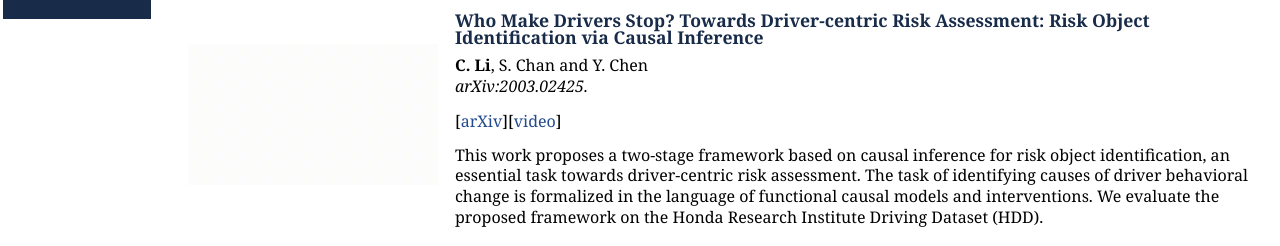
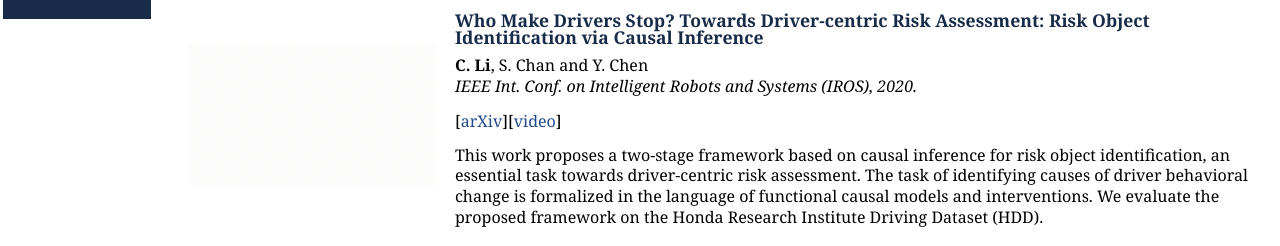
Before and after one commit to cicelyli/cicelyli.github.io, a plain HTML site: page index.html in a window 1280 px wide. Shown: the part 794-1040 px from the top of the page. Drawn offline with Linux system fonts and the light colour scheme.

Commit message:
Update index.html

```diff
--- a/index.html
+++ b/index.html
@@ -68,7 +68,7 @@ try {
 <img src="data/paper2_gif.gif" alt="" width="250px" />&nbsp;</td>
 <td align="left"><h3>Who Make Drivers Stop? Towards Driver-centric Risk Assessment: Risk Object Identification via Causal Inference</h3>
 <p><b>C. Li</b>, S. Chan and Y. Chen<br />
-<i>arXiv:2003.02425.</i> <br /></p>
+<i>IEEE Int. Conf. on Intelligent Robots and Systems (IROS), 2020.</i> <br /></p>
 [<a href="https://arxiv.org/pdf/2003.02425.pdf">arXiv</a>][<a href="https://youtu.be/3OYWrWsWuc0">video</a>]</p>
 <p> This work proposes a two-stage framework based on causal inference for risk object identification, an essential task towards driver-centric risk assessment. The task of identifying causes of driver behavioral change is formalized in the language of functional causal models and interventions. We evaluate the proposed framework
 on the Honda Research Institute Driving Dataset (HDD).</p>
```
